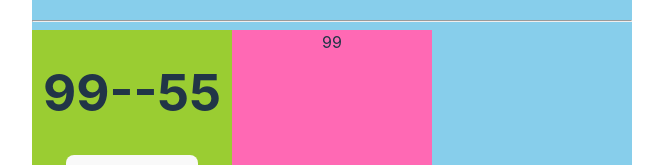
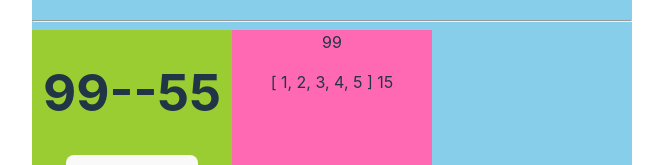
Before and after one commit to changxianglin/projectAboutVue3, a Vue app: page / in a window 1280 px wide. Shown: the part 333-498 px from the top of the page, without its empty margins (308-971 px from the left). Built offline with nearby package versions, Linux system fonts and the light colour scheme.

Commit message:
pinia and comptionapi

```diff
--- a/src/components/child8.vue
+++ b/src/components/child8.vue
@@ -1,6 +1,7 @@
 <template>
   <div class="child8">
     {{ infoStore.count }}
+    <p @click="updateTodo">{{ todoStore.arr}} {{ todoStore.total }}</p>
   </div>
 </template>
 
@@ -8,6 +9,16 @@
 import useInfoStore from '../store/modules/info'
 
 const infoStore = useInfoStore()
+
+
+import useTodoStore from '../store/modules/todo'
+
+const todoStore = useTodoStore()
+
+const updateTodo = () => {
+  todoStore.updateTodo()
+}
+
 const props = defineProps(['number'])
 const emits = defineEmits(['add'])
 const addNum = () => {
--- /dev/null
+++ b/src/store/modules/todo.ts
@@ -0,0 +1,24 @@
+import { defineStore } from 'pinia'
+import { computed, ref }  from 'vue'
+
+const useTodoStore = defineStore('todo', () => {
+  const todos = ref([{id: 1, title: '吃饭'}, {id: 2, title: '睡觉'}, {id: 3, title: '打豆豆'}])
+  const arr = ref([1, 2, 3, 4, 5])
+
+  const total = computed(() => {
+    return arr.value.reduce((prev: number, next: number) => {
+      return prev + next
+    }, 0)
+  })
+
+  return {
+    todos,
+    arr,
+    total,
+    updateTodo() {
+      todos.value.push({id: 4, title: 'compositionApi'})
+    }
+  }
+})
+
+export default useTodoStore
```
